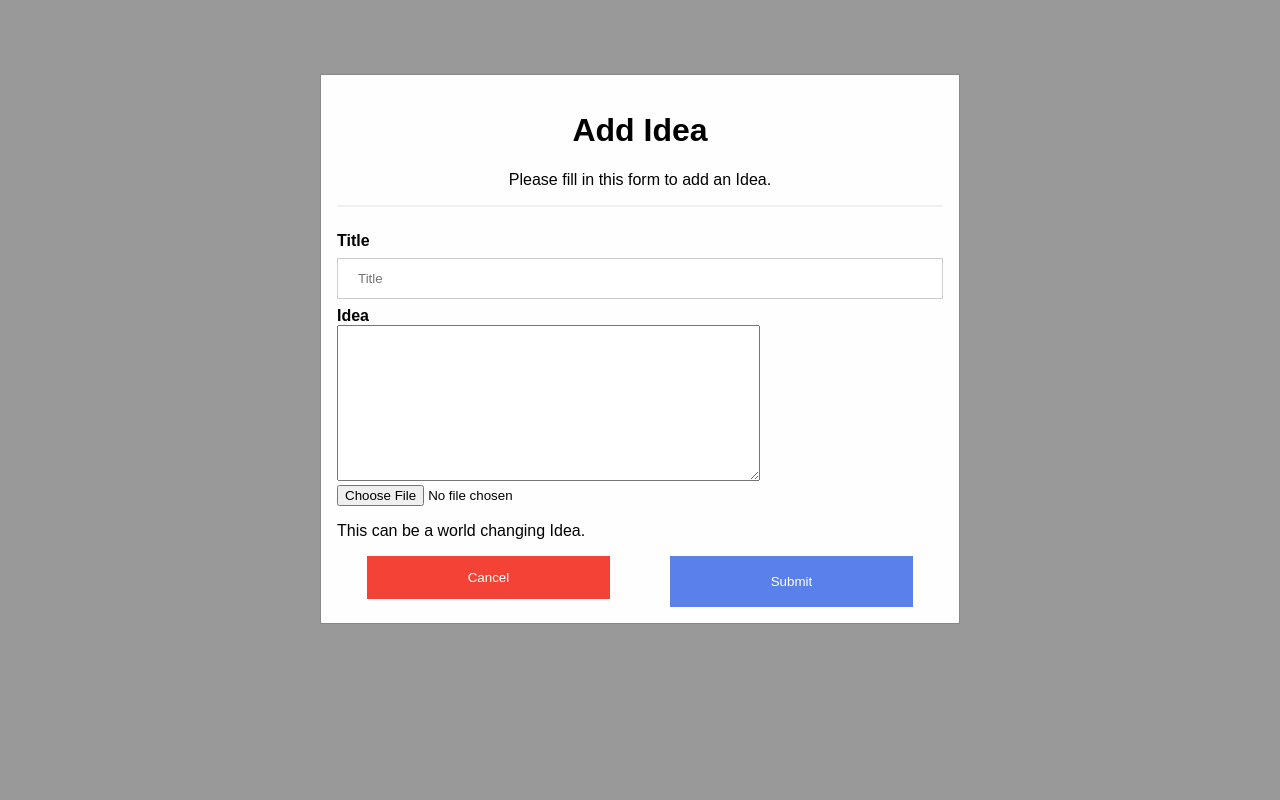
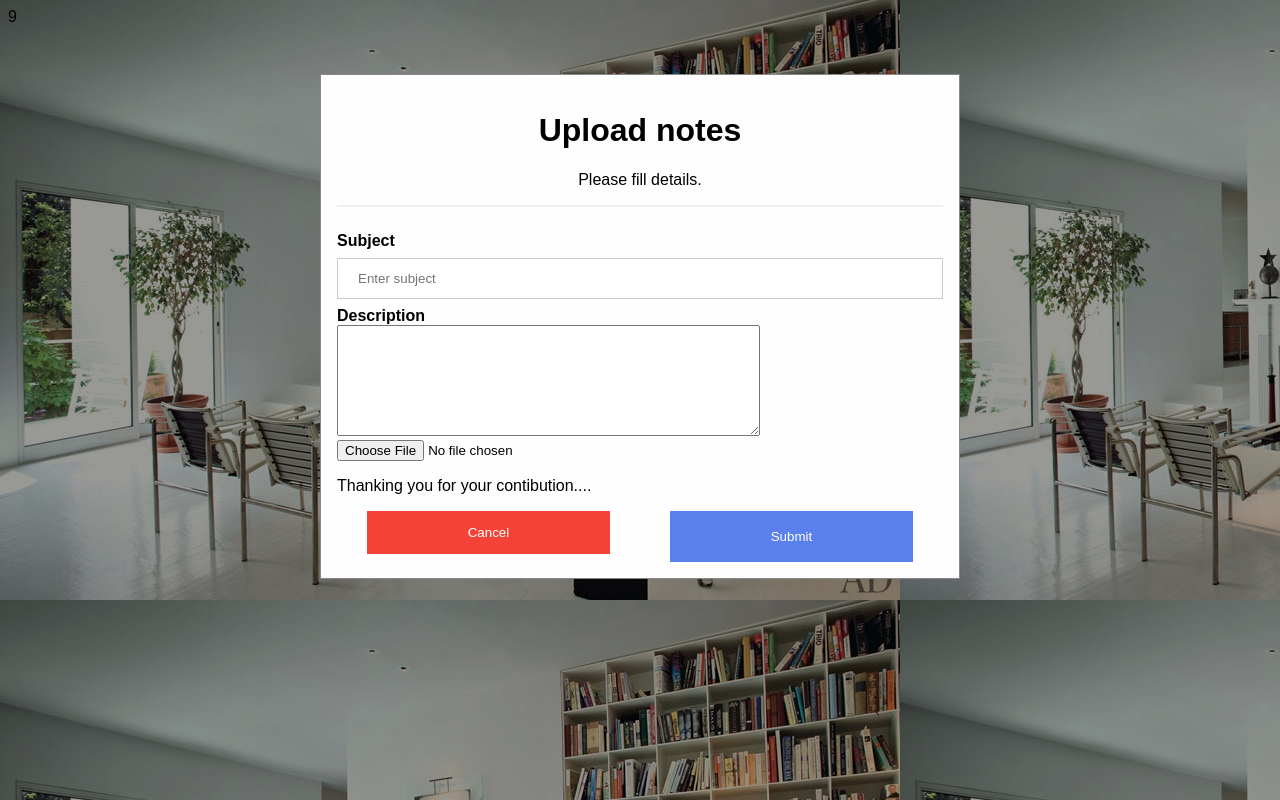
Before and after one commit to ayushi584/NoteGallery, a PHP site: page /upload.php in a window 1280 px wide. Run offline with PHP 8.4, Linux system fonts and the light colour scheme; the visitor is signed in with stand-in values (Sample User, id 1).

Commit message:
some things done

```diff
--- a/signup.css
+++ b/signup.css
@@ -1,5 +1,6 @@
 body {font-family: Arial, Helvetica, sans-serif;}
-* {box-sizing: border-box;}
+* {box-sizing: border-box;
+}
 
 
 /* Add a background color when the inputs get focus */
--- a/upload.php
+++ b/upload.php
@@ -76,10 +76,13 @@ if ($_SERVER['REQUEST_METHOD'] == "POST") {
 
 <!DOCTYPE html>
 <html>
+  <head>
 <link rel="stylesheet" href="signup.css">
 <link rel="stylesheet" href="login.css">
+9
+</head>
 
-<body>
+<body background="wall.jpg">
 
 
 <div id="id02" class="modal" style="display:block">
@@ -88,18 +91,19 @@ if ($_SERVER['REQUEST_METHOD'] == "POST") {
 
 
 
-          <h1 style="  text-align: center;">Add Idea</h1>
-          <p style="  text-align: center;">Please fill in this form to add an Idea.</p>
+          <h1 style="  text-align: center;">Upload notes</h1>
+          <p style="  text-align: center;">Please fill details.</p>
           <hr>
-          <label for="title"><b>Title</b></label>
-          <input type="text" placeholder="Title" name="title" required>
+          <label for="title"><b>Subject</b></label>
+          <input type="text" placeholder="Enter subject" name="Title" required>
 
-        <b>Idea</b>
+        <b>Description</b>
         <br>
-          <textarea rows="10" cols="50" type="text" placeholder="Enter text here ..." name="idea" required>
+          <textarea rows="7" cols="50" type="text" placeholder="Enter text here ..." name="idea" required>
         </textarea>
+        <br>
     <input type="file" name="uploadfile" value=""/>
-          <p>This can be a world changing Idea.</p>
+          <p>Thanking you for your contibution....</p>
 
           <div class="clearfix">
             <button type="button" onclick="window.location.href='welcome.html'" class="cancelbtn">Cancel</button>
```
Also changed, not shown: index.html (+4 -4 lines), welcome.html (+6 -6 lines).
